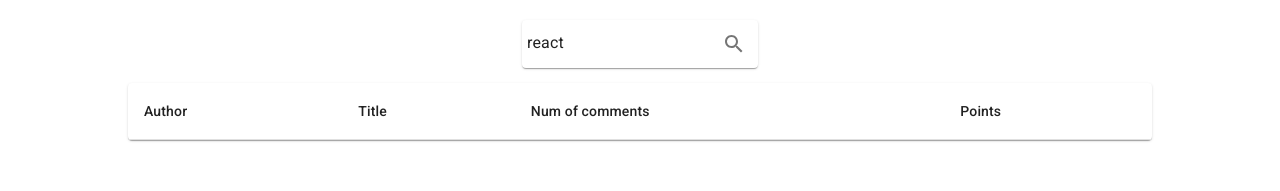
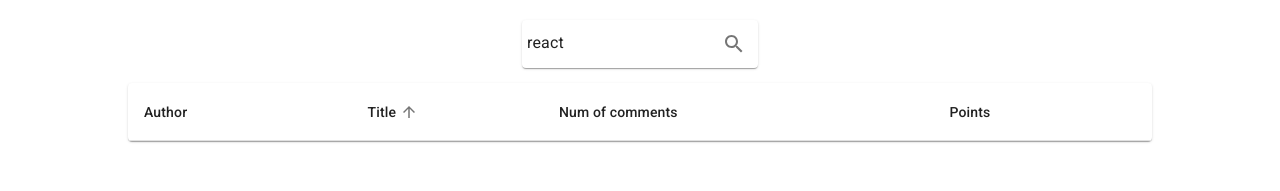
Before and after one commit to diegchav/hacker-news-fetcher, a React (Create React App) app: page / in a window 1280 px wide. Shown: the top 191 px of the page. Built offline with nearby package versions, Linux system fonts and the light colour scheme.

Commit message:
Add sorting functionality based on headers from result table

```diff
--- a/package.json
+++ b/package.json
@@ -6,6 +6,7 @@
     "@material-ui/core": "^4.4.0",
     "@material-ui/icons": "^4.2.1",
     "axios": "^0.19.0",
+    "lodash": "^4.17.15",
     "prop-types": "^15.7.2",
     "react": "^16.9.0",
     "react-dom": "^16.9.0",
--- a/src/App.js
+++ b/src/App.js
@@ -1,6 +1,7 @@
 import React from 'react';
 import axios from 'axios';
 import styled from 'styled-components';
+import { sortBy } from 'lodash';
 
 import Search from './components/Search';
 import SearchResults from './components/SearchResults';
@@ -9,7 +10,13 @@ import {
   API_BASE_URL,
   API_QUERY_PARAM,
   API_HPP_PARAM,
-  API_HPP
+  API_HPP,
+  SORT_AUTHOR,
+  SORT_TITLE,
+  SORT_NUM_COMMENTS,
+  SORT_POINTS,
+  SORT_ASC,
+  SORT_DESC
 } from './constants';
 
 const StyledApp = styled.div`
@@ -21,7 +28,14 @@ const StyledApp = styled.div`
 
 class App extends React.Component {
   state = {
-    results: []
+    results: [],
+    sortKey: SORT_TITLE,
+    sortOrder: {
+      [SORT_AUTHOR]: null,
+      [SORT_TITLE]: SORT_ASC,
+      [SORT_NUM_COMMENTS]: null,
+      [SORT_POINTS]: null
+    }
   };
 
   onSearch = (searchTerm) => {
@@ -33,12 +47,39 @@ class App extends React.Component {
     });
   };
 
+  getSortOrder = (prevState, sortKey) => {
+    if (prevState[sortKey]) {
+      if (prevState[sortKey] === SORT_ASC) {
+        return SORT_DESC;
+      }
+      return SORT_ASC;
+    }
+
+    return SORT_ASC;
+  };
+
+  onSort = (sortKey) => {
+    this.setState((prevState, props) => {
+      const prevSortOrder = {...prevState.sortOrder};
+      prevSortOrder[sortKey] = this.getSortOrder(prevSortOrder, sortKey);
+      return {
+        sortKey,
+        sortOrder: prevSortOrder
+      }
+    });
+  };
+
   render() {
-    const { results } = this.state;
+    const { results, sortKey, sortOrder } = this.state;
+
+    const sortedResults = sortOrder[sortKey] === SORT_DESC
+      ? sortBy(results, sortKey).reverse()
+      : sortBy(results, sortKey);
+
     return (
       <StyledApp>
         <Search onSearch={this.onSearch} />
-        <SearchResults results={results} />
+        <SearchResults results={sortedResults} sortKey={sortKey} sortOrder={sortOrder} onSort={this.onSort} />
       </StyledApp>
     );
   }
--- a/src/components/SearchResults.js
+++ b/src/components/SearchResults.js
@@ -6,19 +6,67 @@ import TableHead from '@material-ui/core/TableHead';
 import TableBody from '@material-ui/core/TableBody';
 import TableRow from '@material-ui/core/TableRow';
 import TableCell from '@material-ui/core/TableCell';
+import TableSortLabel from '@material-ui/core/TableSortLabel';
 import Link from '@material-ui/core/Link';
 
 import StyledSearchResults from './styles/StyledSearchResults';
 
-const SearchResults = ({ results }) => (
+import {
+  SORT_AUTHOR,
+  SORT_TITLE,
+  SORT_NUM_COMMENTS,
+  SORT_POINTS
+} from '../constants';
+
+const SearchResults = ({ results, onSort, sortKey, sortOrder }) => (
   <StyledSearchResults>
     <Table>
       <TableHead>
         <TableRow>
-          <TableCell>Author</TableCell>
-          <TableCell>Title</TableCell>
-          <TableCell>Num of comments</TableCell>
-          <TableCell>Points</TableCell>
+          <TableCell
+            sortDirection={sortOrder[SORT_AUTHOR] ? sortOrder[SORT_AUTHOR] : false}
+          >
+            <TableSortLabel
+              active={sortKey === SORT_AUTHOR}
+              direction={sortOrder[SORT_AUTHOR] ? sortOrder[SORT_AUTHOR] : 'asc'}
+              onClick={() => onSort(SORT_AUTHOR)}
+            >
+              Author
+            </TableSortLabel>
+          </TableCell>
+          <TableCell
+            sortDirection={sortOrder[SORT_TITLE] ? sortOrder[SORT_TITLE] : false}
+          >
+            <TableSortLabel
+              active={sortKey === SORT_TITLE}
+              direction={sortOrder[SORT_TITLE] ? sortOrder[SORT_TITLE] : 'asc'}
+              onClick={() => onSort(SORT_TITLE)}
+            >
+              Title
+            </TableSortLabel>
+          </TableCell>
+          <TableCell
+            sortDirection={sortOrder[SORT_NUM_COMMENTS] ? sortOrder[SORT_NUM_COMMENTS] : false}
+          >
+            <TableSortLabel
+              active={sortKey === SORT_NUM_COMMENTS}
+              direction={sortOrder[SORT_NUM_COMMENTS] ? sortOrder[SORT_NUM_COMMENTS] : 'asc'}
+              onClick={() => onSort(SORT_NUM_COMMENTS)}
+            >
+              Num of comments
+            </TableSortLabel>
+          </TableCell>
+          <TableCell
+            sortDirection={sortOrder[SORT_POINTS] ? sortOrder[SORT_POINTS] : false}
+          >
+            <TableSortLabel
+              active={sortKey === SORT_POINTS}
+              direction={sortOrder[SORT_POINTS] ? sortOrder[SORT_POINTS] : 'asc'}
+              onClick={() => onSort(SORT_POINTS)}
+            >
+              Points
+            </TableSortLabel>
+          </TableCell>
         </TableRow>
       </TableHead>
       <TableBody>
@@ -40,7 +88,10 @@ const SearchResults = ({ results }) => (
 );
 
 SearchResults.propTypes = {
-  results: PropTypes.array.isRequired
+  results: PropTypes.array.isRequired,
+  sortKey: PropTypes.string.isRequired,
+  sortOrder: PropTypes.object.isRequired,
+  onSort: PropTypes.func.isRequired
 };
 
 export default SearchResults;
--- a/src/constants/index.js
+++ b/src/constants/index.js
@@ -1,5 +1,14 @@
+// API
 export const API_BASE_URL = 'http://hn.algolia.com/api/v1/search?';
 export const API_QUERY_PARAM = 'query=';
 export const API_HPP_PARAM = 'hitsPerPage=';
 
 export const API_HPP = 50;
+
+// Sorting
+export const SORT_AUTHOR = 'author';
+export const SORT_TITLE = 'title';
+export const SORT_NUM_COMMENTS = 'num_comments';
+export const SORT_POINTS = 'points';
+export const SORT_ASC = 'asc';
+export const SORT_DESC = 'desc';
```
